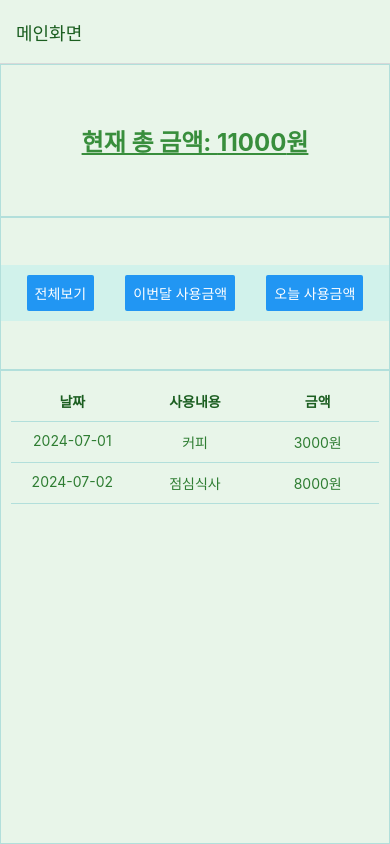
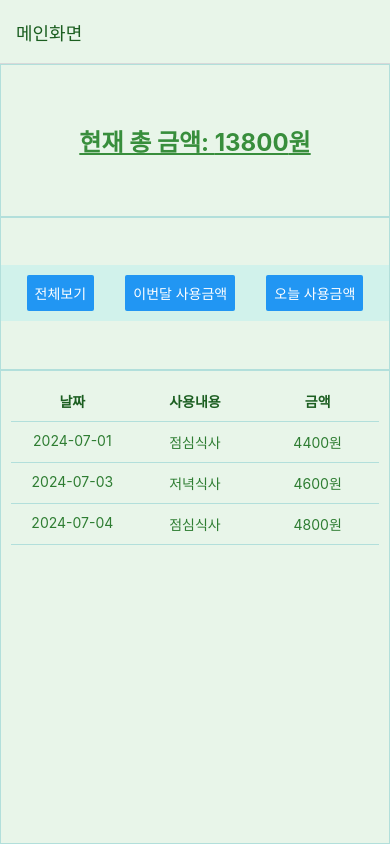
Before and after one commit to LuckyHunny/accountBook, a React Native app: screen /Main in a window 390 px wide. Built offline with nearby package versions, Linux system fonts and the light colour scheme.

Commit message:
data change

```diff
--- a/page/MainScreen.js
+++ b/page/MainScreen.js
@@ -2,8 +2,9 @@ import React from 'react';
 import { View, Text, Button, StyleSheet, FlatList } from 'react-native';
 
 const data = [
-  { date: '2024-07-01', description: '커피', amount: '3000원' },
-  { date: '2024-07-02', description: '점심식사', amount: '8000원' },
+  { date: '2024-07-01', description: '점심식사', amount: '4400원' },
+  { date: '2024-07-03', description: '저녁식사', amount: '4600원' },
+  { date: '2024-07-04', description: '점심식사', amount: '4800원' },
   // 데이터 추가
 ];
 
```
